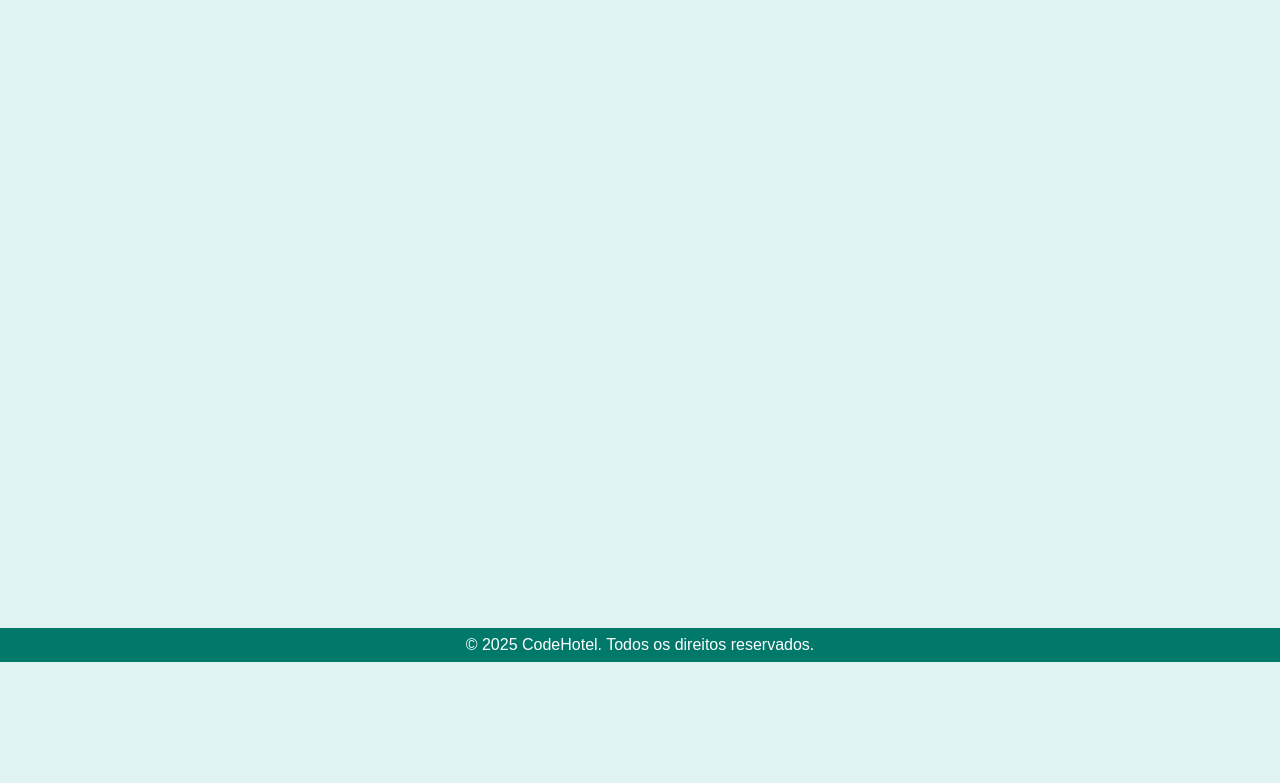
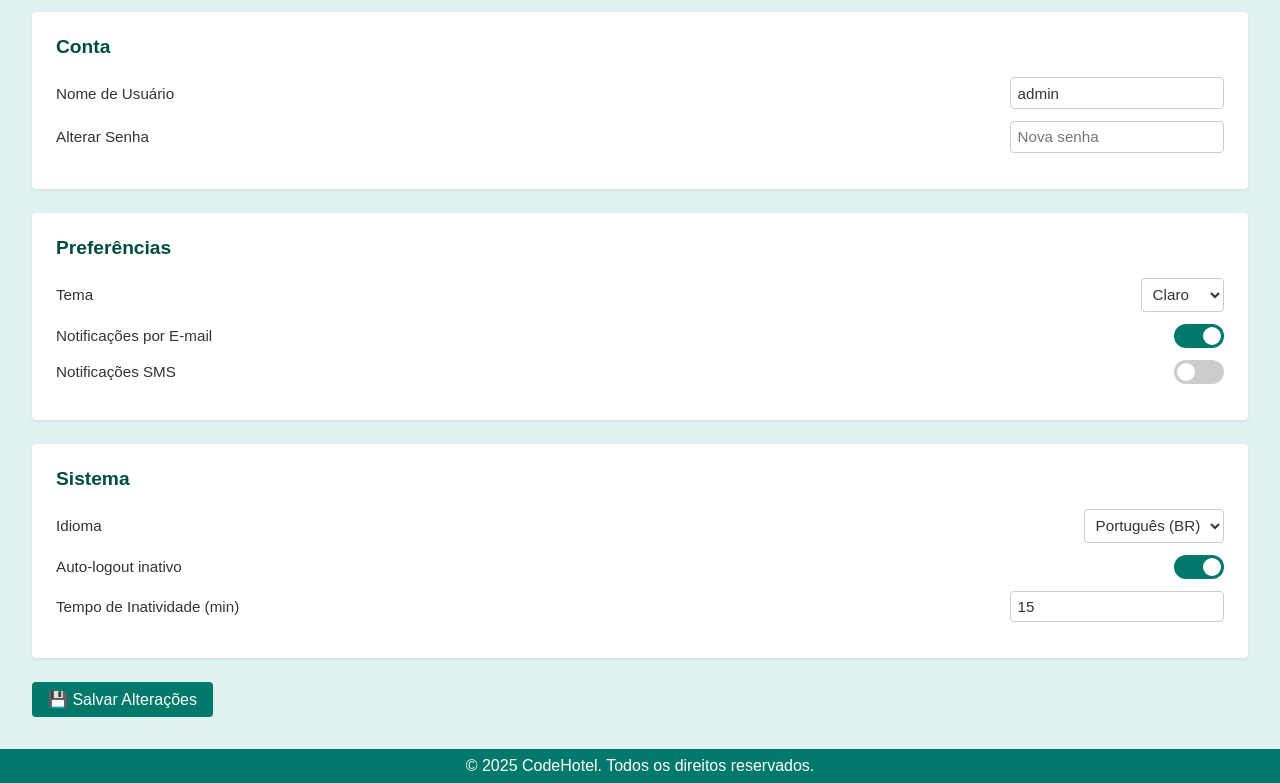
Before and after one commit to Vandblr/curso-js-pratico, a plain HTML site: page admin/configuracoes/index.html in a window 1280 px wide. Shown: the part 138-921 px from the top of the page. Before the commit the page ends 800 px from the top, so only its background shows below. Drawn offline with Linux system fonts and the light colour scheme.

Commit message:
Adicionado configurações

```diff
--- a/admin/configuracoes/index.html
+++ b/admin/configuracoes/index.html
@@ -38,7 +38,75 @@
             </ul>
         </nav>
     </header>
-    <main></main>
+    <main>
+        <div class="settings-header">
+          <h2>Configurações</h2>
+          <a class="btn" href="../dashboard">← Voltar</a>
+        </div>
+
+        <!-- Conta -->
+        <section class="settings-section">
+          <h3>Conta</h3>
+          <div class="settings-item">
+            <label for="userName">Nome de Usuário</label>
+            <input type="text" id="userName" value="admin">
+          </div>
+          <div class="settings-item">
+            <label for="userPassword">Alterar Senha</label>
+            <input type="password" id="userPassword" placeholder="Nova senha">
+          </div>
+        </section>
+
+        <!-- Preferências -->
+        <section class="settings-section">
+          <h3>Preferências</h3>
+          <div class="settings-item">
+            <label for="themeSelect">Tema</label>
+            <select id="themeSelect">
+              <option value="light">Claro</option>
+              <option value="dark">Escuro</option>
+            </select>
+          </div>
+          <div class="settings-item">
+            <label>Notificações por E-mail</label>
+            <label class="switch">
+              <input type="checkbox" checked>
+              <span class="slider"></span>
+            </label>
+          </div>
+          <div class="settings-item">
+            <label>Notificações SMS</label>
+            <label class="switch">
+              <input type="checkbox">
+              <span class="slider"></span>
+            </label>
+          </div>
+        </section>
+
+        <!-- Sistema -->
+        <section class="settings-section">
+          <h3>Sistema</h3>
+          <div class="settings-item">
+            <label for="languageSelect">Idioma</label>
+            <select id="languageSelect">
+              <option value="pt">Português (BR)</option>
+              <option value="en">English (US)</option>
+            </select>
+          </div>
+          <div class="settings-item">
+            <label>Auto-logout inativo</label>
+            <label class="switch">
+              <input type="checkbox" checked>
+              <span class="slider"></span>
+            </label>
+          </div>
+          <div class="settings-item">
+            <label for="timeoutInput">Tempo de Inatividade (min)</label>
+            <input type="text" id="timeoutInput" value="15">
+          </div>
+        </section>
+
+        <button class="btn" onclick="alert('Configurações salvas!')">💾 Salvar Alterações</button></main>
 
     <footer>
         <span>&copy 2025 CodeHotel. Todos os direitos reservados.</span>
--- a/assets/css/admin/pages/configuracoes/index.css
+++ b/assets/css/admin/pages/configuracoes/index.css
@@ -2,3 +2,117 @@
 @import url("../../shared/page.css");
 @import url("../../shared/header.css");
 @import url("../../shared/footer.css");
+
+
+.settings-header {
+    display: flex;
+    align-items: center;
+    justify-content: space-between;
+    margin-bottom: 1.5rem;
+}
+
+.settings-header h2 {
+    margin: 0;
+    font-size: 1.5rem;
+    color: var(--header-bg);
+}
+
+.settings-section {
+    background-color: var(--card-bg);
+    color: var(--text-color);
+    border-radius: 4px;
+    padding: 1.5rem;
+    margin-bottom: 1.5rem;
+    box-shadow: 0 1px 3px rgba(0, 0, 0, 0.1);
+}
+
+.settings-section h3 {
+    margin-top: 0;
+    color: var(--header-bg);
+    font-size: 1.2rem;
+}
+
+.settings-item {
+    display: flex;
+    align-items: center;
+    justify-content: space-between;
+    margin: 0.75rem 0;
+}
+
+.settings-item label {
+    font-size: 0.95rem;
+    color: var(--text-color);
+}
+
+.switch {
+    position: relative;
+    display: inline-block;
+    width: 50px;
+    height: 24px;
+}
+
+.switch input {
+    opacity: 0;
+    width: 0;
+    height: 0;
+}
+
+.slider {
+    position: absolute;
+    cursor: pointer;
+    top: 0;
+    left: 0;
+    right: 0;
+    bottom: 0;
+    background-color: var(--border-color);
+    border-radius: 24px;
+    transition: .4s;
+}
+
+.slider::before {
+    position: absolute;
+    content: "";
+    height: 18px;
+    width: 18px;
+    left: 3px;
+    bottom: 3px;
+    background-color: var(--text-light);
+    border-radius: 50%;
+    transition: .4s;
+}
+
+input:checked+.slider {
+    background-color: var(--btn-bg);
+}
+
+input:checked+.slider::before {
+    transform: translateX(26px);
+}
+
+.settings-item input[type="text"],
+.settings-item input[type="password"],
+.settings-item select {
+    padding: 0.4rem;
+    border: 1px solid var(--border-color);
+    border-radius: 4px;
+    font-size: 0.95rem;
+    background-color: var(--card-bg);
+    color: var(--text-color);
+}
+
+body.dark-mode {
+    --bg-main: #121212;
+    --text-color: #e0e0e0;
+    --header-bg: #004d40;
+    --text-light: #e0e0e0;
+    --card-bg: #263238;
+    --btn-bg: #00796b;
+    --btn-hover: #005b40;
+}
+
+body.dark-mode .settings-item input,
+body.dark-mode .settings-item select {
+    background-color: #37474f;
+    color: #e0e0e0;
+    border: 1px solid #455a64;
+}
```
